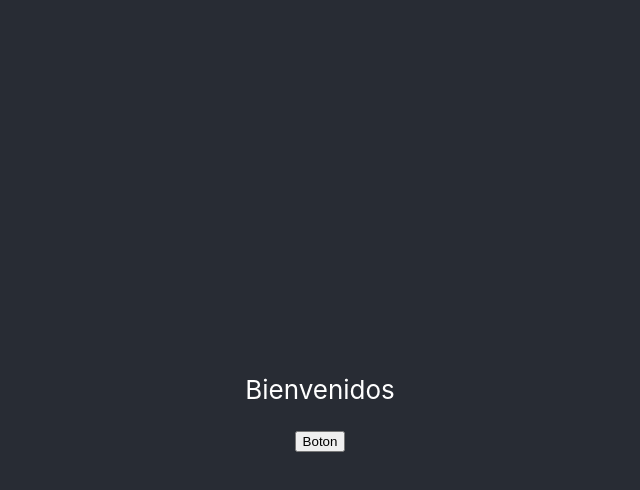
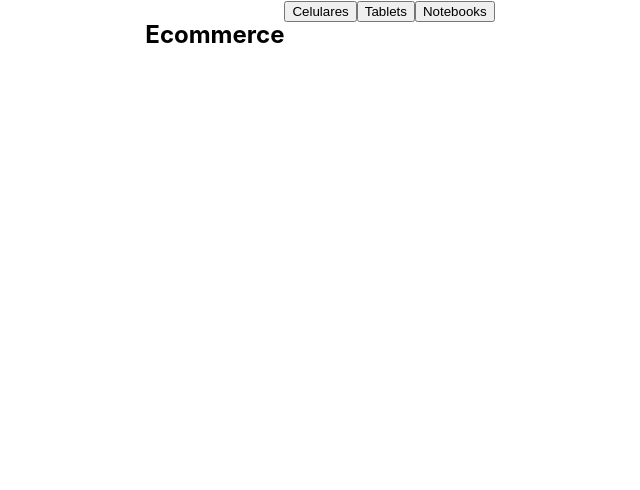
Before and after one commit to sebazdev/comision34695sab, a React (Create React App) app: page / in a window 1280 px wide. Shown: the top 490 px of the page, without its empty margins (320-960 px from the left). Built offline with nearby package versions, Linux system fonts and the light colour scheme.

Commit message:
clase de jsx webpack

```diff
--- a/src/App.css
+++ b/src/App.css
@@ -14,7 +14,7 @@
 }
 
 .App-header {
-  background-color: #282c34;
+  background-color: orange;
   min-height: 100vh;
   display: flex;
   flex-direction: column;
--- a/src/App.js
+++ b/src/App.js
@@ -1,14 +1,19 @@
 import './App.css';
+import Navbar from './components/Navbar/Navbar';
 
 function App() {
+  // const imagen = <img src="url" alt="imagen" />
+
   return (
     <div className="App">
-      <header className="App-header">
+      {/* <header id="header" className="App-header OtraClase">
         <p>
           Bienvenidos
         </p>
-        <button>Boton</button>
-      </header>
+        <button style={{ color: 'red', backgroundColor: 'green', fontSize: '30px'}}>Boton</button>
+        {imagen}
+      </header> */}
+      <Navbar />
     </div>
   );
 }
--- /dev/null
+++ b/src/components/Navbar/Navbar.css
@@ -0,0 +1,4 @@
+.Navbar {
+    display: flex;
+    justify-content: center;
+}
--- /dev/null
+++ b/src/components/Navbar/Navbar.js
@@ -0,0 +1,18 @@
+import './Navbar.css'
+
+const Navbar = () => {
+    return (
+        <nav className="Navbar">
+            <div>
+                <h1>Ecommerce</h1>
+            </div>
+            <div>
+                <button>Celulares</button>
+                <button>Tablets</button>
+                <button>Notebooks</button>
+            </div>
+        </nav>
+    )
+}
+
+export default Navbar
--- a/src/index.js
+++ b/src/index.js
@@ -5,11 +5,8 @@ import App from './App';
 import reportWebVitals from './reportWebVitals';
 
 const root = ReactDOM.createRoot(document.getElementById('root'));
-root.render(
-  <React.StrictMode>
-    <App />
-  </React.StrictMode>
-);
+
+root.render(<App />);
 
 // If you want to start measuring performance in your app, pass a function
 // to log results (for example: reportWebVitals(console.log))
```
